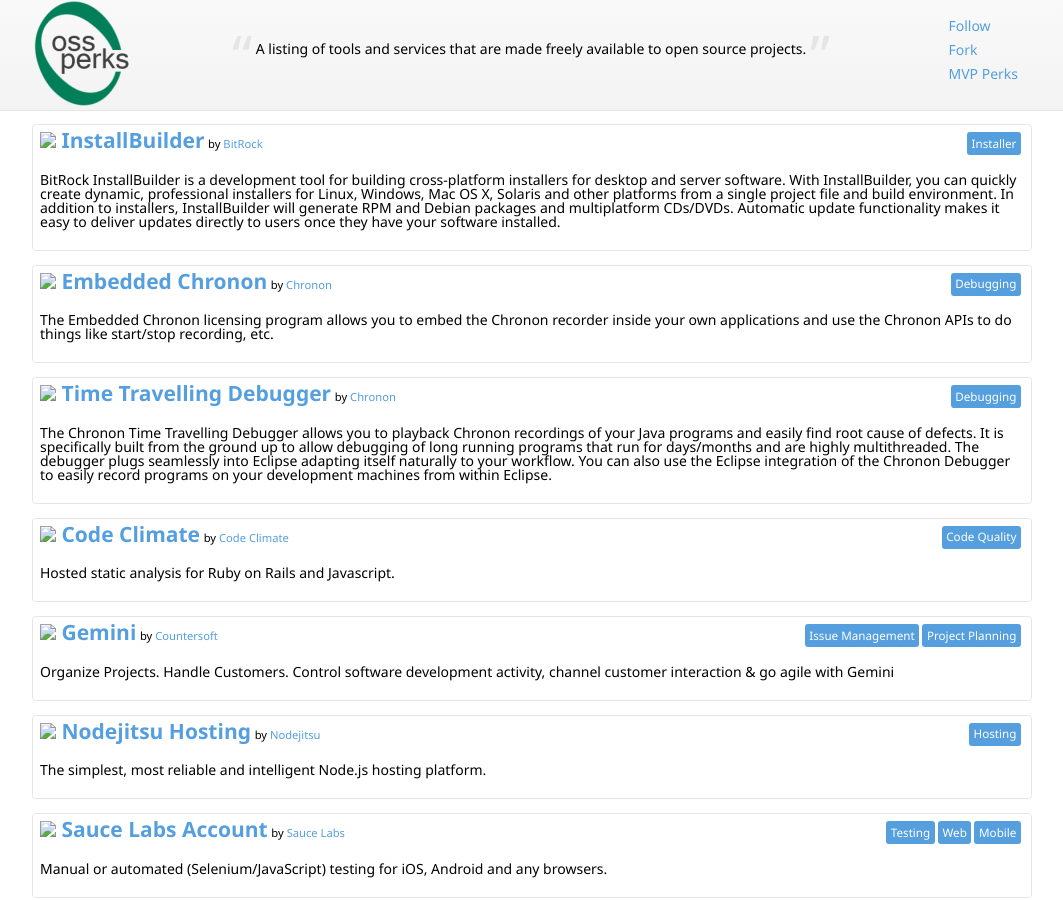
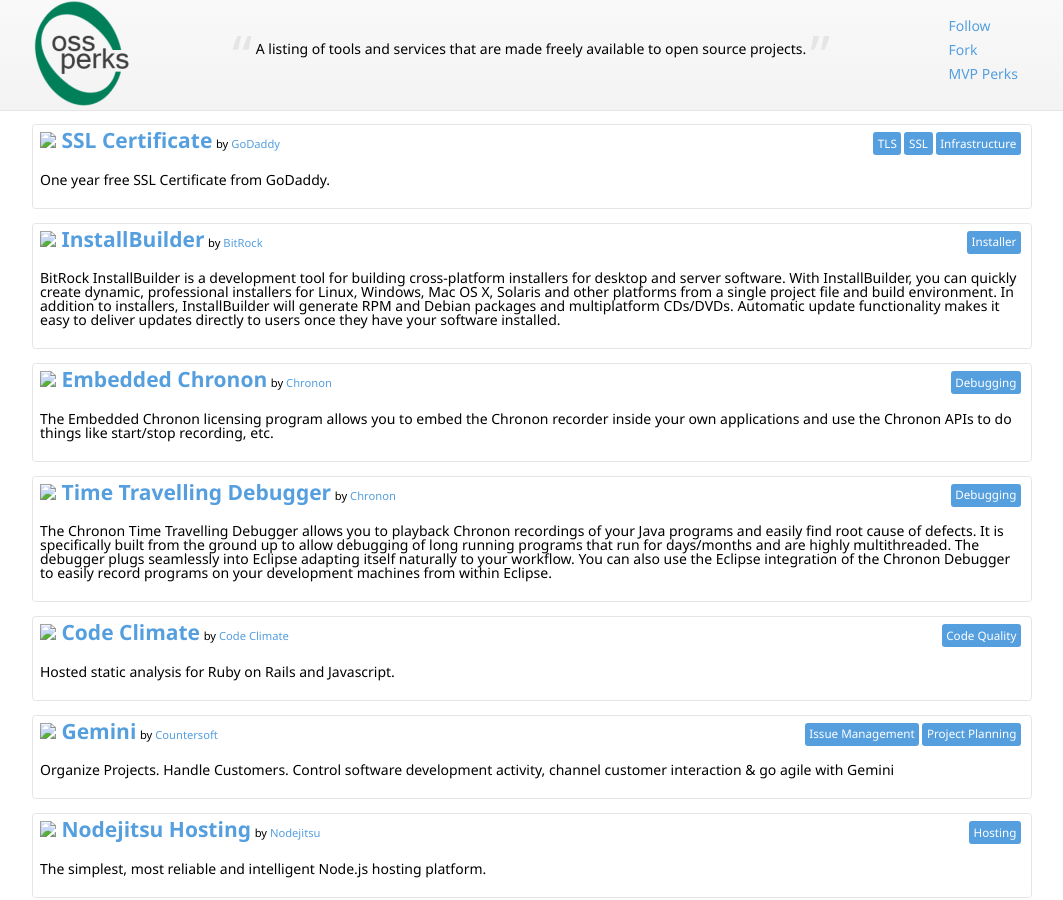
Before and after one commit to nikmd23/ossperks, a Jekyll site: the page built from index.html, in a window 1280 px wide and 900 px high. Shown: the whole window, without its empty margins (108-1171 px from the left). Built offline with Jekyll 4.4.1, drawn with Linux system fonts in a browser that asks for light colours; nearby versions of some CDN libraries.

Commit message:
Add GoDaddy SSL

```diff
--- a/index.html
+++ b/index.html
@@ -11,6 +11,12 @@
     uri: http://www.atlassian.com/
 
 perks:
+- perk: {name: SSL Certificate, uri: 'http://www.godaddy.com/ssl/ssl-open-source.aspx'}
+  description: One year free SSL Certificate from GoDaddy.
+  categories: [TLS, SSL, Infrastructure]
+  platforms: [Any]
+  company: {name: GoDaddy, uri: 'http://www.godaddy.com/'}
+
 - perk: {name: InstallBuilder, uri: 'http://installbuilder.bitrock.com/open-source-licenses.html'}
   description: BitRock InstallBuilder is a development tool for building cross-platform installers for desktop and server software. With InstallBuilder, you can quickly create dynamic, professional installers for Linux, Windows, Mac OS X, Solaris and other platforms from a single project file and build environment. In addition to installers, InstallBuilder will generate RPM and Debian packages and multiplatform CDs/DVDs. Automatic update functionality makes it easy to deliver updates directly to users once they have your software installed.
   categories: [Installer]
```
